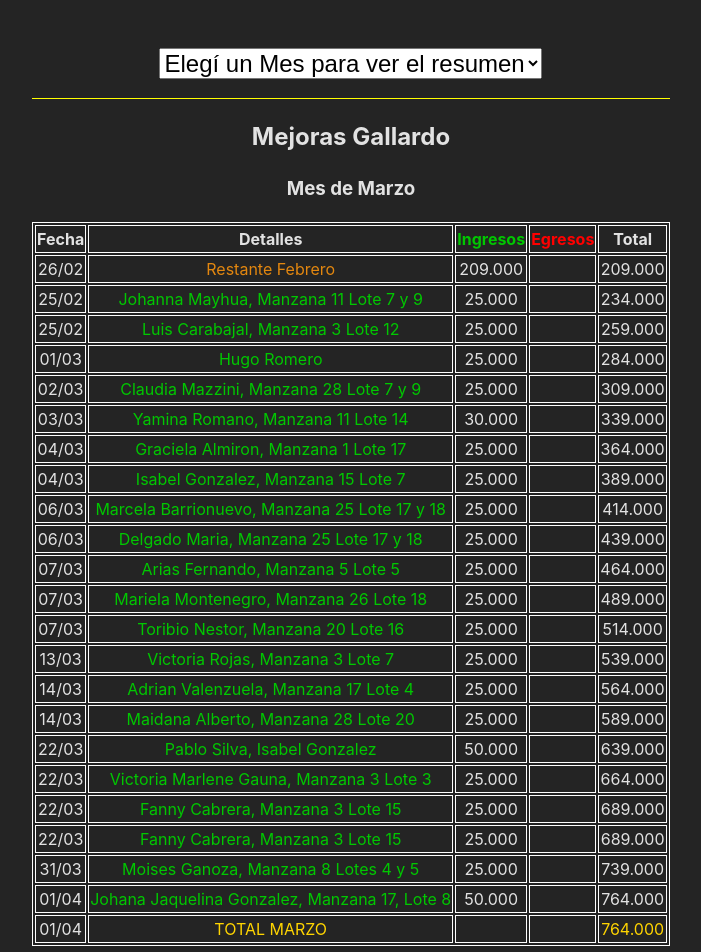
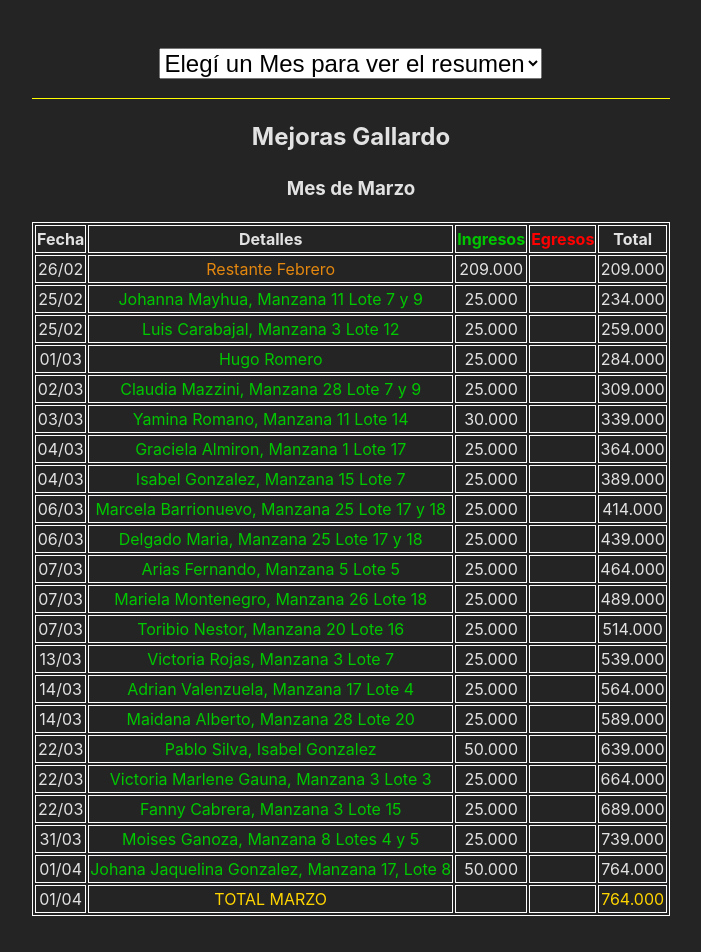
Before and after one commit to Dynezel/mejoras-gallardo, a React (Vite) app: page /marzo in a window 1280 px wide. Shown: the top 952 px of the page, without its empty margins (289-990 px from the left). Built offline with nearby package versions, Linux system fonts and the light colour scheme.

Commit message:
Pagos nuevos

```diff
--- a/src/Components/Marzo.jsx
+++ b/src/Components/Marzo.jsx
@@ -151,13 +151,6 @@ export default function Marzo() {
                         <td>689.000</td>
                     </tr>
                     <tr>
-                        <td>22/03</td>
-                        <td className="ingresos">Fanny Cabrera, Manzana 3 Lote 15</td>
-                        <td>25.000</td>
-                        <td></td>
-                        <td>689.000</td>
-                    </tr>
-                    <tr>
                         <td>31/03</td>
                         <td className="ingresos">Moises Ganoza, Manzana 8 Lotes 4 y 5</td>
                         <td>25.000</td>
```
